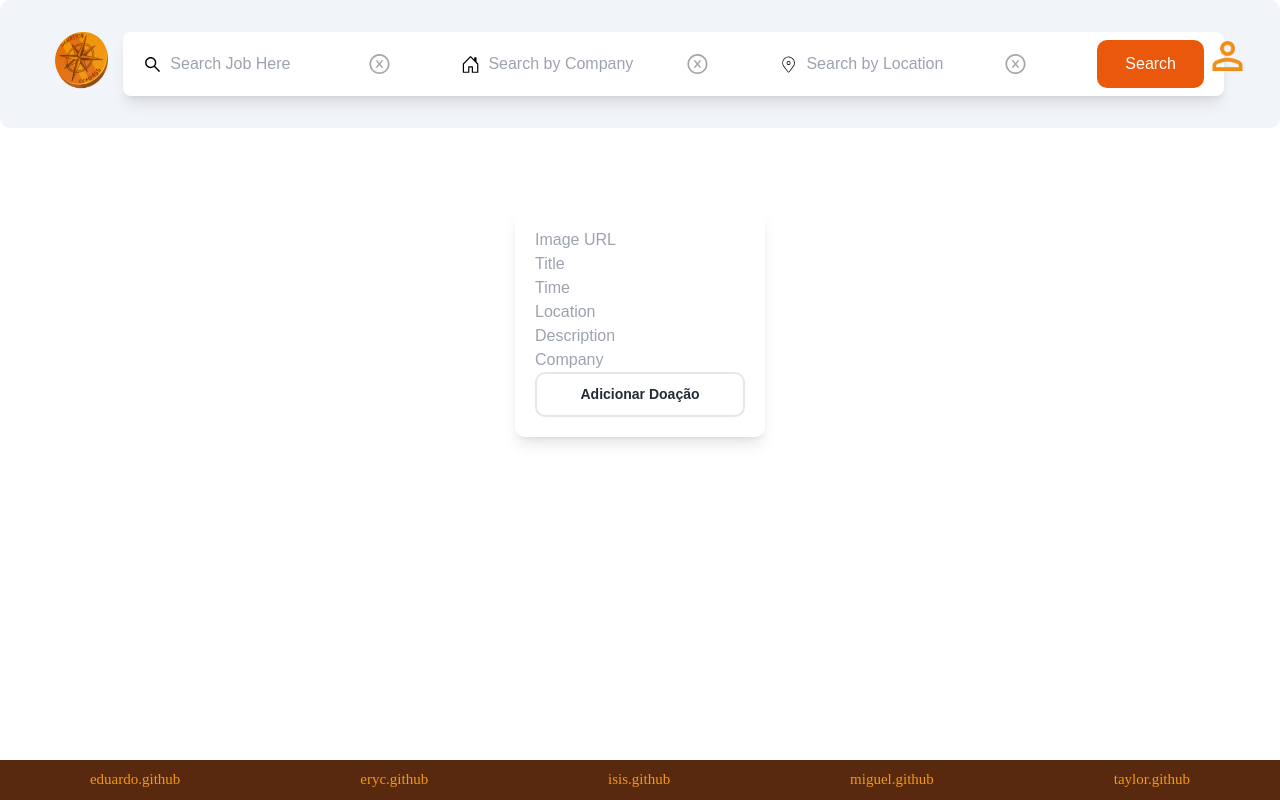
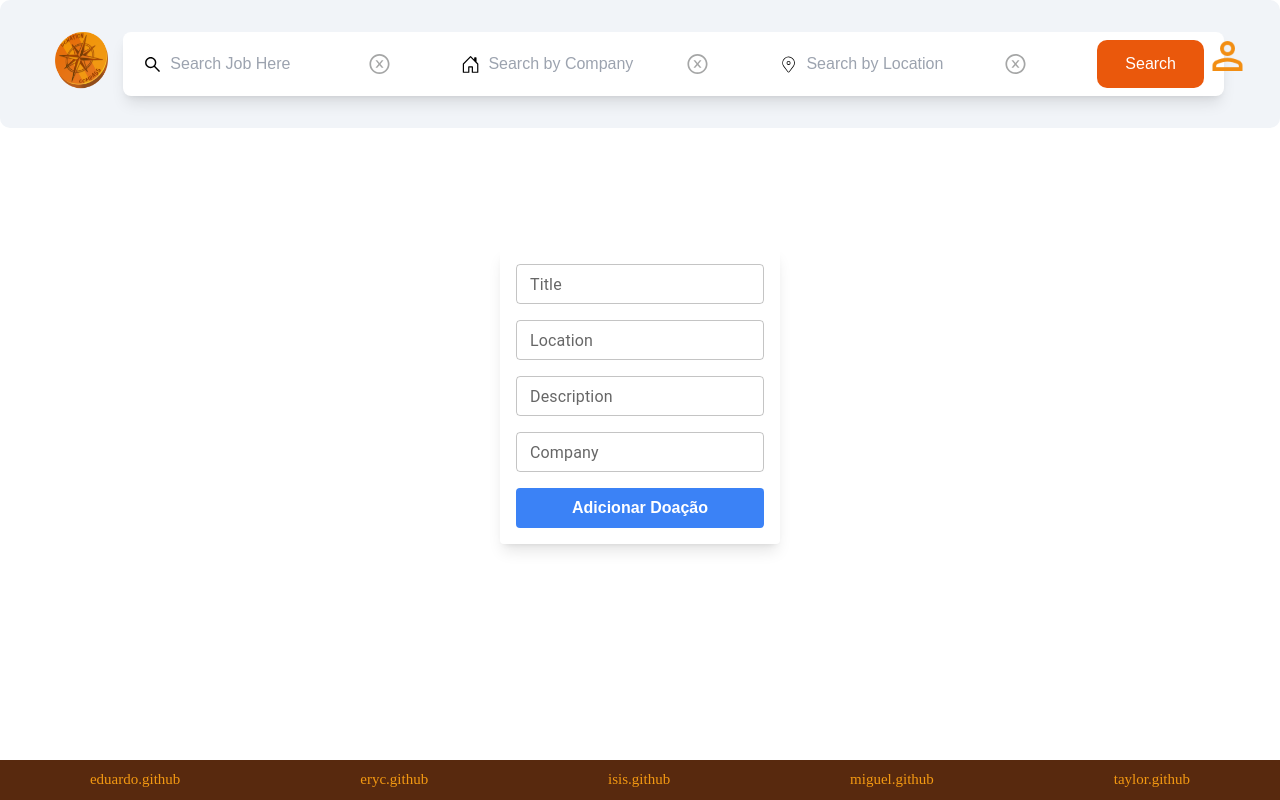
Before and after one commit to miguelfermo/Front-web, a React (Vite) app: page /DonationsEdit in a window 1280 px wide. Built offline with nearby package versions, Linux system fonts and the light colour scheme; a web font is replaced by a local one.

Commit message:
Update DonationsEdit.jsx

```diff
--- a/src/Components/ErycComponents/DonationsEdit.jsx
+++ b/src/Components/ErycComponents/DonationsEdit.jsx
@@ -1,6 +1,6 @@
 import React, { useState } from 'react';
-import { FaPen } from "react-icons/fa";
 import icon from "../../assets/iconPerfil.png";
+import { TextField } from '@mui/material';
 
 export default function DonationsEdit() {
   const [donations, setDonations] = useState([]);
@@ -65,7 +65,7 @@ export default function DonationsEdit() {
 
   return (
     <div>
-      <div className="jobContainer flex gap-10 justify-center flex-wrap items-center py-10">
+      <div className="jobContainer flex gap-10 justify-center flex-wrap items-center py-10 w-full">
         {donations.map(({ id, image, title, location, desc, company }, index) => (
           <div
             key={id}
@@ -92,75 +92,89 @@ export default function DonationsEdit() {
                 {company}
               </span>
             </div>
+
+            <div className='grid grid-cols-2 gap-4 place-content-stretch'>
               <button
-              className="border-[2px] rounded-[10px] block p-[10px] w-full text-[14px] font-semibold text-textColor hover:bg-gray-400 group-hover/item:text-textColor group-hover:text-black"
+                className="rounded bg-green-500 px-4 py-2 font-semibold text-white hover:bg-green-600"
                 onClick={() => editDonation(index)}
               >
-              <FaPen /> Editar Doações
+                Editar Doações
               </button>
               <button
-              className="border-[2px] rounded-[10px] block p-[10px] w-full text-[14px] font-semibold text-textColor hover:bg-gray-400 group-hover/item:text-textColor group-hover:text-black"
+                className="rounded bg-red-500 px-4 py-2 font-semibold text-white hover:bg-red-600"
                 onClick={() => deleteDonation(index)}
               >
                 Deletar Doações
               </button>
             </div>
+          </div>
         ))}
+      </div>
 
-        <div className="jobContainer flex gap-10 justify-center flex-wrap items-center py-10">
-          <div className="group group/item singleJob w-[250px] p-[20px] bg-white rounded-[10px] hover:bg-greyIsh bg-opacity-60 shadow-lg shadow-greyIsh-400/700 hover:shadow-lg">
-          <input
-            type="text"
-            name="image"
-            value={input.image}
-            onChange={handleInputChange}
-            placeholder="Image URL"
-          />
-          <input
+      <div className="flex justify-center py-10">
+        <div className="max-w-md p-4 bg-white rounded shadow-lg">
+          <div className="mb-4">
+            <TextField
+              label="Title"
               type="text"
               name="title"
               value={input.title}
               onChange={handleInputChange}
-            placeholder="Title"
+              className="w-full"
+              variant="outlined"
+              size="small"
             />
-          <input
-            type="text"
-            name="time"
-            value={input.time}
-            onChange={handleInputChange}
-            placeholder="Time"
-          />
-          <input
+          </div>
+
+          <div className="mb-4">
+            <TextField
+              label="Location"
               type="text"
               name="location"
               value={input.location}
               onChange={handleInputChange}
-            placeholder="Location"
+              className="w-full"
+              variant="outlined"
+              size="small"
             />
-          <input
+          </div>
+
+          <div className="mb-4">
+            <TextField
+              label="Description"
               type="text"
               name="desc"
               value={input.desc}
               onChange={handleInputChange}
-            placeholder="Description"
+              className="w-full"
+              variant="outlined"
+              size="small"
             />
-          <input
+          </div>
+
+          <div className="mb-4">
+            <TextField
+              label="Company"
               type="text"
               name="company"
               value={input.company}
               onChange={handleInputChange}
-            placeholder="Company"
+              className="w-full"
+              variant="outlined"
+              size="small"
             />
+          </div>
+
           {editIndex !== null ? (
             <button
-              className="border-[2px] rounded-[10px] block p-[10px] w-full text-[14px] font-semibold text-textColor hover:bg-gray-400 group-hover/item:text-textColor group-hover:text-black"
+              className="rounded bg-green-500 px-4 py-2 font-semibold text-white hover:bg-green-600 w-full"
               onClick={saveEditDonation}
             >
               Salvar Alterações
             </button>
           ) : (
             <button
-              className="border-[2px] rounded-[10px] block p-[10px] w-full text-[14px] font-semibold text-textColor hover:bg-gray-400 group-hover/item:text-textColor group-hover:text-black"
+              className="rounded bg-blue-500 px-4 py-2 font-semibold text-white hover:bg-blue-600 w-full"
               onClick={addDonation}
             >
               Adicionar Doação
@@ -169,6 +183,5 @@ export default function DonationsEdit() {
         </div>
       </div>
     </div>
-    </div>
   );
 }
```
Lines whose indentation alone changed are shown as unchanged.
